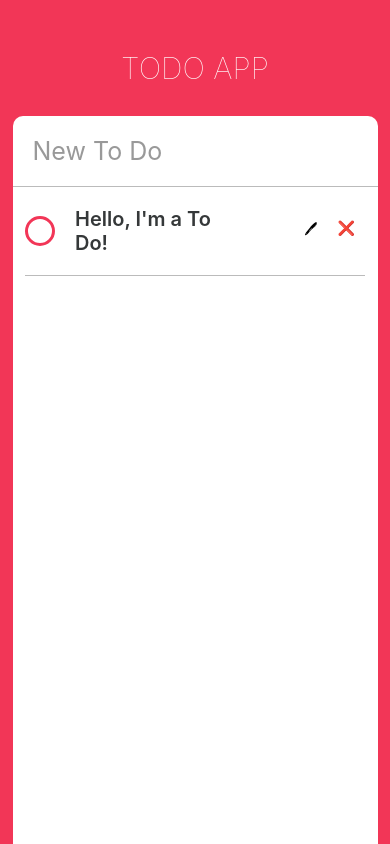
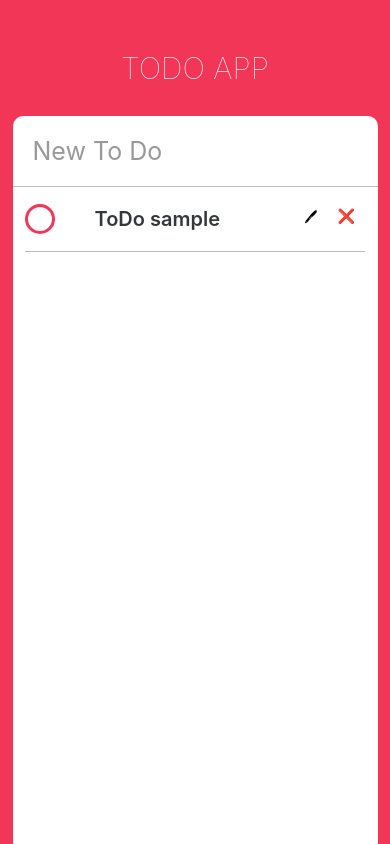
Before and after one commit to Wanjuuuuu/ReactNativeStudy, a React Native app in the folder ToDoApp/: screen / in a window 390 px wide. Built offline with nearby package versions, Linux system fonts and the light colour scheme.

Commit message:
Get ToDo's text from App.js and apply changes into TextInput

```diff
--- a/ToDoApp/App.js
+++ b/ToDoApp/App.js
@@ -35,7 +35,7 @@ export default class App extends React.Component {
             autoCorrect={false}
           />
           <ScrollView contentContainerStyle={styles.toDos}>
-            <ToDo></ToDo>
+            <ToDo text={"ToDo sample"}></ToDo>
           </ScrollView>
         </View>
       </View>
--- a/ToDoApp/ToDo.js
+++ b/ToDoApp/ToDo.js
@@ -4,7 +4,8 @@ import {
   Text,
   TouchableOpacity,
   StyleSheet,
-  Dimensions
+  Dimensions,
+  TextInput
 } from "react-native";
 
 const { width, height } = Dimensions.get("window");
@@ -12,10 +13,12 @@ const { width, height } = Dimensions.get("window");
 export default class ToDo extends React.Component {
   state = {
     isEditing: false,
-    isCompleted: false
+    isCompleted: false,
+    toDoValue: ""
   };
   render() {
-    const { isCompleted, isEditing } = this.state;
+    const { isCompleted, isEditing, toDoValue } = this.state;
+    const { text } = this.props;
     return (
       <View style={styles.container}>
         <View style={styles.column}>
@@ -27,14 +30,29 @@ export default class ToDo extends React.Component {
               ]}
             />
           </TouchableOpacity>
+          {isEditing ? (
+            <TextInput
+              style={[
+                styles.input,
+                styles.text,
+                isCompleted ? styles.completedText : styles.incompletedText
+              ]}
+              value={toDoValue}
+              multiline={true}
+              onChangeText={this.controlInput}
+              returnKeyType={"done"}
+              onBlur={this.finishEditing}
+            />
+          ) : (
             <Text
               style={[
                 styles.text,
                 isCompleted ? styles.completedText : styles.incompletedText
               ]}
             >
-            Hello, I'm a To Do!
+              {text}
             </Text>
+          )}
         </View>
         {isEditing ? (
           <View style={styles.actions}>
@@ -69,14 +87,19 @@ export default class ToDo extends React.Component {
     });
   };
   startEditing = () => {
+    const { text } = this.props;
     this.setState({
-      isEditing: true
+      isEditing: true,
+      toDoValue: text
     });
   };
   finishEditing = () => {
     this.setState({
       isEditing: false
     });
+  };
+  controlInput = text => {
+    this.setState({ toDoValue: text });
   };
 }
 
@@ -121,10 +144,14 @@ const styles = StyleSheet.create({
     justifyContent: "space-between"
   },
   actions: {
-    flexDirection: 'row',
+    flexDirection: "row"
   },
   actionContainer: {
     marginVertical: 10,
-    marginHorizontal: 10,
+    marginHorizontal: 10
+  },
+  input: {
+    marginVertical: 20,
+    width: width / 2
   }
 });
```
Lines whose indentation alone changed are shown as unchanged.
